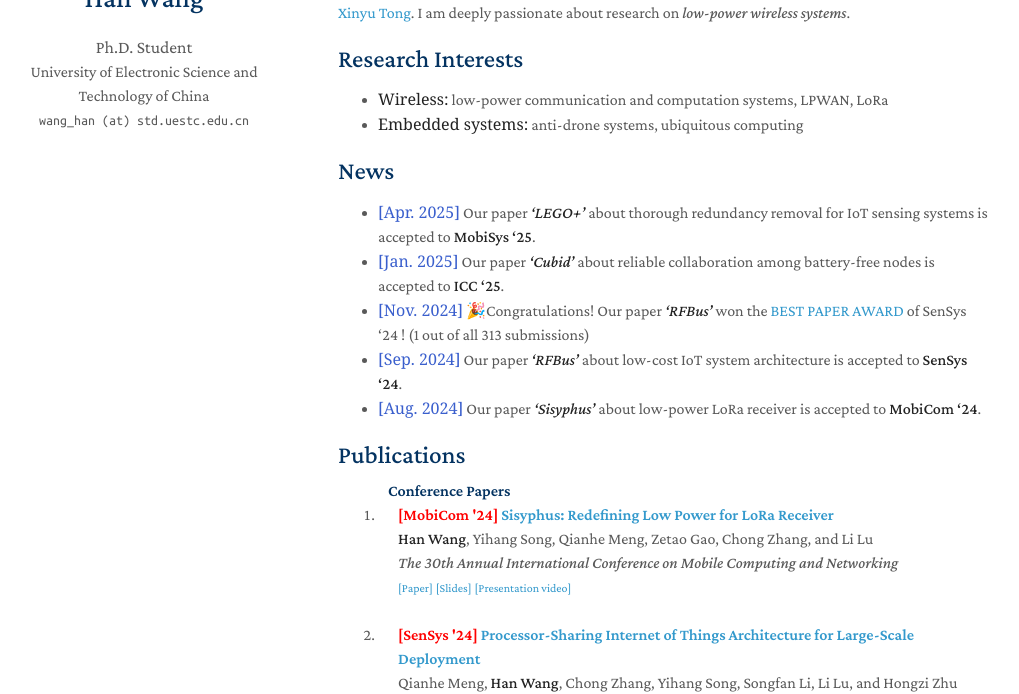
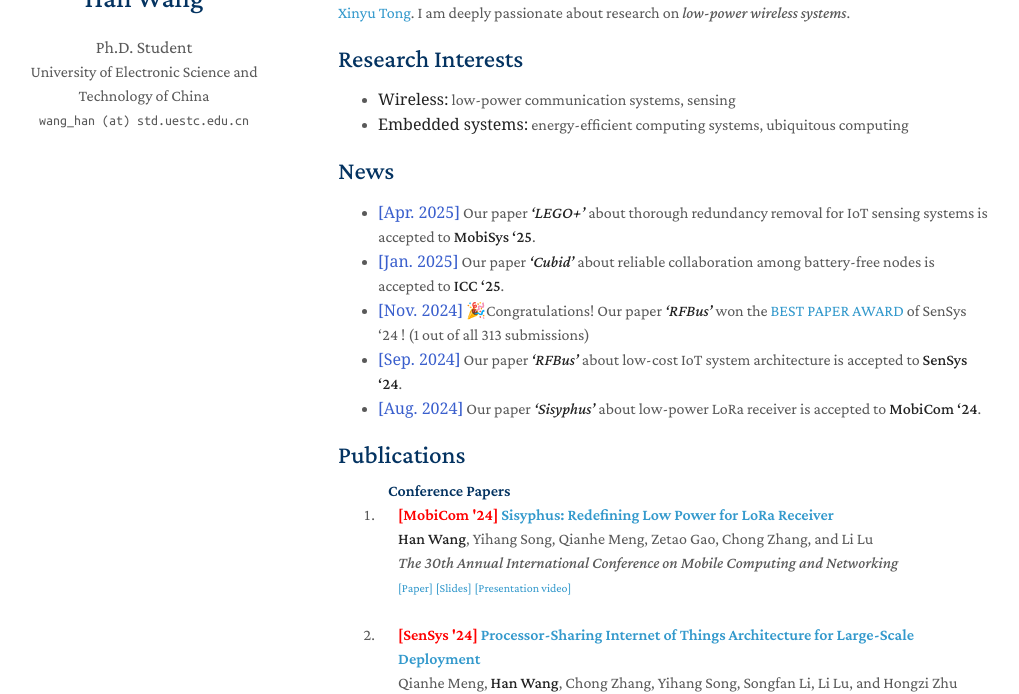
Before and after one commit to hwang620/hwang620.github.io, a Jekyll site: the page built from index.md, in a window 1280 px wide and 900 px high, cut to the strip 206-900 px from the top of the window. Shown: the whole strip, without its empty margins (132-1151 px from the left). Built offline with Jekyll 4.4.1, drawn with Linux system fonts in a browser that asks for light colours; a style sheet for code colours, icons or effects is not loaded; our own code applies the rules of GitHub Pages for plain Markdown files.

Commit message:
Update index.md

```diff
--- a/index.md
+++ b/index.md
@@ -7,8 +7,8 @@ Welcome! My name is **<font face="Georgia">Han Wang</font>**, currently working
 
 ## Research Interests
 
-- **<font face="Georgia">Wireless:</font>** low-power communication and computation systems, LPWAN, LoRa
-- **<font face="Georgia">Embedded systems:</font>** anti-drone systems, ubiquitous computing
+- **<font face="Georgia">Wireless:</font>** low-power communication systems, sensing
+- **<font face="Georgia">Embedded systems:</font>** energy-efficient computing systems, ubiquitous computing
 
 ## News
 
```
